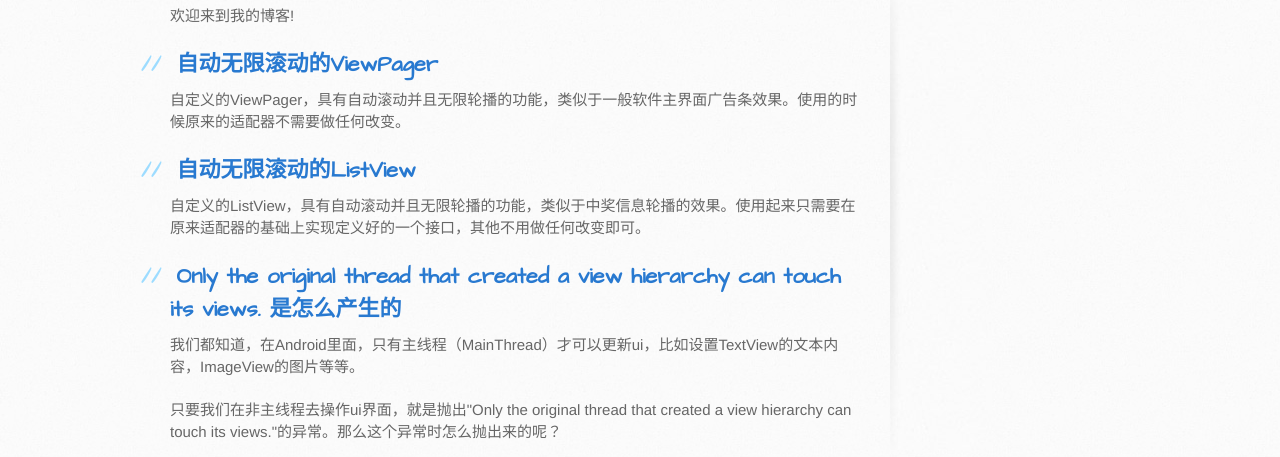
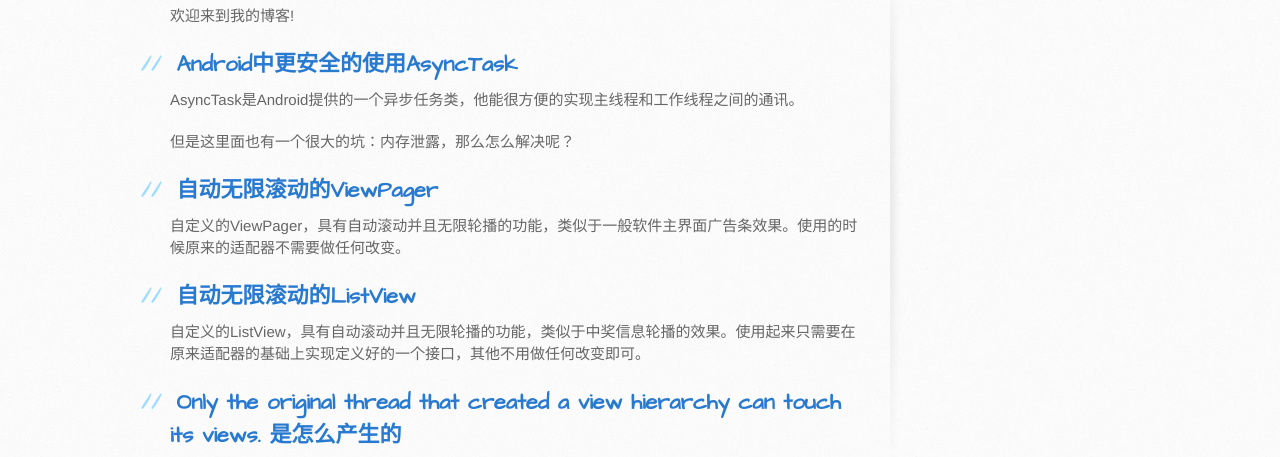
Before and after one commit to peerless2012/peerless2012.github.io, a plain HTML site: page index.html in a window 1280 px wide. Shown: the part 286-743 px from the top of the page. Drawn offline with Linux system fonts and the light colour scheme.

Commit message:
增加了安全使用AsyncTask的Demo

```diff
--- a/index.html
+++ b/index.html
@@ -31,6 +31,12 @@
           <h2>
             <a id="peerless2012githubio" class="anchor" href="#peerless2012githubio" aria-hidden="true"><span aria-hidden="true"></span></a>peerless2012.github.io</h2>
             <p>欢迎来到我的博客!</p>
+		<h2>
+            <a id="SafeAsyncTask" class="anchor" href="https://github.com/peerless2012/SafeAsyncTask" aria-hidden="true"><span aria-hidden="true" class="octicon octicon-link"></span>Android中更安全的使用AsyncTask</a>
+		</h2>
+			<p>AsyncTask是Android提供的一个异步任务类，他能很方便的实现主线程和工作线程之间的通讯。</p>
+			<p>但是这里面也有一个很大的坑：内存泄露，那么怎么解决呢？</p>
+
 		<h2>
             <a id="AutoScrollViewPager" class="anchor" href="https://github.com/peerless2012/AutoScrollViewPager" aria-hidden="true"><span aria-hidden="true" class="octicon octicon-link"></span>自动无限滚动的ViewPager</a></h2>
 			<p>自定义的ViewPager，具有自动滚动并且无限轮播的功能，类似于一般软件主界面广告条效果。使用的时候原来的适配器不需要做任何改变。</p>
```
